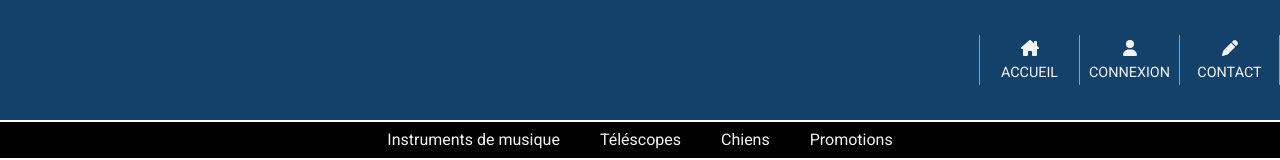
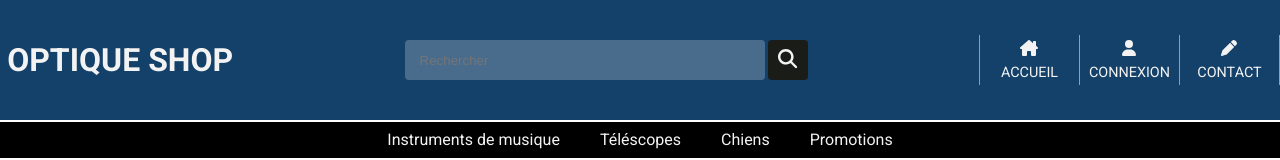
Before and after one commit to julabina/e_shop_react_node, a React (Create React App) app in the folder front/: page /telescope/1 in a window 1280 px wide. Shown: the top 160 px of the page. Built offline with nearby package versions, Linux system fonts and the light colour scheme; no server answers.

Commit message:
add search components to header

```diff
--- a/front/src/Components/Header/Header.js
+++ b/front/src/Components/Header/Header.js
@@ -1,16 +1,23 @@
-import React from 'react';
+import React, { useState } from 'react';
 import { FontAwesomeIcon } from '@fortawesome/react-fontawesome'
-import { faShoppingCart, faHomeLg, faPen, faUser } from '@fortawesome/free-solid-svg-icons';
+import { faShoppingCart, faHomeLg, faPen, faUser, faSearch } from '@fortawesome/free-solid-svg-icons';
 import NavBar from '../NavBar/NavBar';
 import { NavLink } from 'react-router-dom';
 
 const Header = () => {
+
+    const [searchValue, setSearchValue] = useState();
+
     return (
         <header className='header'>
             <section className='header__section'>
                 <NavLink to="/">
-                    <h1 className='header__section__title'>TITRE</h1>
+                    <h1 className='header__section__title'>REACT OPTIQUE SHOP</h1>
                 </NavLink>
+                <form className="header__section__search">
+                    <input type="search" className='header__section__search__input' placeholder='Rechercher' />
+                    <button className='header__section__search__btn'><FontAwesomeIcon className='header__section__search__btn__icon' icon={faSearch} /></button>
+                </form>
                 <div className="header__section__box">
                     <NavLink to='/'>
                         <div className="header__section__box__menu">
--- a/front/src/css/style.css
+++ b/front/src/css/style.css
@@ -262,6 +262,30 @@ main {
 }
 .header__section__title {
   color: #f3f3f3;
+  font-size: 2em;
+  font-weight: 700;
+}
+.header__section__search {
+  display: flex;
+}
+.header__section__search__input {
+  height: 40px;
+  width: 360px;
+  border-radius: 4px;
+  border: none;
+  background: rgba(255, 255, 255, 0.226);
+  color: #f3f3f3;
+  padding-left: 15px;
+}
+.header__section__search__btn {
+  height: 40px;
+  width: 40px;
+  font-size: 1.2em;
+  background: #1a1c17;
+  border-radius: 4px;
+  margin-left: 3px;
+  border: none;
+  color: #f3f3f3;
 }
 
 .telescopesList {
@@ -349,10 +373,16 @@ main {
   border: none;
   border-radius: 1px;
   color: #f3f3f3;
+  cursor: pointer;
+  transition: all 250ms ease-in-out;
 }
 .telescopeProduct__top__right__addCart__addBtn__cart {
   margin-right: 15px;
   font-size: 0.9em;
+}
+.telescopeProduct__top__right__addCart__addBtn:hover {
+  background: #FF0000;
+  transition: all 250ms ease-in-out;
 }
 .telescopeProduct__top__left {
   display: flex;
@@ -425,6 +455,7 @@ main {
   text-transform: uppercase;
   padding: 15px 30px 12px;
   cursor: pointer;
+  user-select: none;
 }
 .telescopeInfos__tabsCont__tab--active {
   background: #14416A;
--- a/front/src/sass/layouts/_header.scss
+++ b/front/src/sass/layouts/_header.scss
@@ -53,6 +53,30 @@
         }
         &__title {
             color: map-get($map: $colors, $key:whiteLight );
+            font-size: 2em;
+            font-weight: 700;
+        }
+        &__search {
+            display: flex;
+            &__input {
+                height: 40px;
+                width: 360px;
+                border-radius: 4px;
+                border: none;
+                background: map-get($map: $colors, $key:searchInput );
+                color: map-get($map: $colors, $key:whiteLight );
+                padding-left: 15px;
+            }
+            &__btn {
+                height: 40px;
+                width: 40px;
+                font-size: 1.2em;
+                background: map-get($map: $colors, $key:searchBtn );
+                border-radius: 4px;
+                margin-left: 3px;
+                border: none;
+                color: map-get($map: $colors, $key:whiteLight );
+            }
         }
     }
 }
--- a/front/src/sass/utils/_variable.scss
+++ b/front/src/sass/utils/_variable.scss
@@ -5,5 +5,7 @@ $colors :(
     whiteLight : #f3f3f3,
     whiteTrans: #f3f3f388,
     grayTrans: rgba(128, 128, 128, 0.452),
-    greenValidate: #74c13b
+    greenValidate: #74c13b,
+    searchBtn: #1a1c17,
+    searchInput: rgba(255, 255, 255, 0.226)
 );
```
Also changed, not shown: front/src/sass/pages/_telescopeProduct.scss (+7 -0 lines), 2 other files (tests, documents, lock files or other folders).
